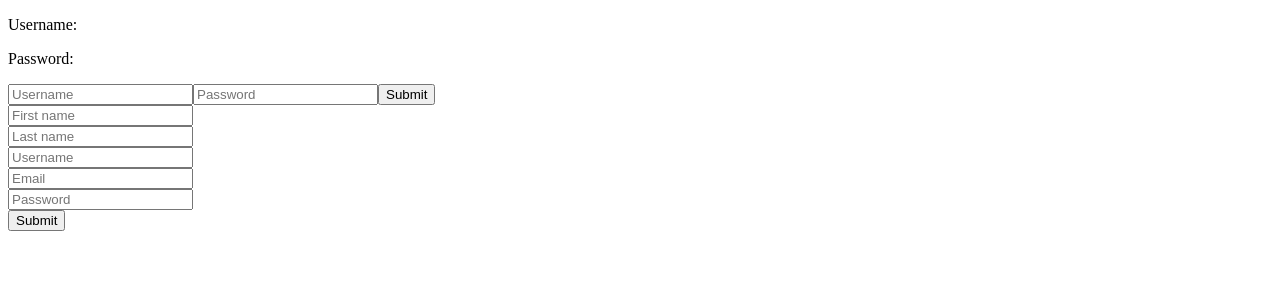
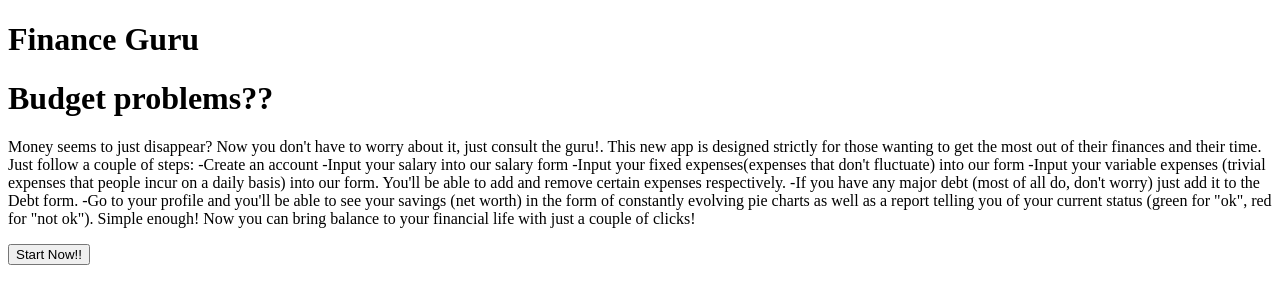
Before and after one commit to Mgncoding/final_project, a React (Create React App) app in the folder guru/: page / in a window 1280 px wide. Shown: the top 304 px of the page. Built offline with nearby package versions, Linux system fonts and the light colour scheme.

Commit message:
home page working , my dudesgit add -A

```diff
--- a/guru/package.json
+++ b/guru/package.json
@@ -8,11 +8,11 @@
     "express": "^4.17.1",
     "mongoose": "^5.6.8",
     "react": "^16.8.6",
-<<<<<<< HEAD
+
     "react-bootstrap": "^1.0.0-beta.10",
-=======
+
     "react-datepicker": "^2.8.0",
->>>>>>> 5b2e046035835342fc1a747aa7fa809dbcfcdac0
+
     "react-dom": "^16.8.6",
     "react-scripts": "3.0.1"
   },
--- a/guru/src/App.js
+++ b/guru/src/App.js
@@ -1,13 +1,15 @@
 import React from 'react';
 import './App.css';
-import Form from "./components/create.account";
-import Account from "./components/account";
+// import Form from "./components/create.account";
+// import Account from "./components/account";
+import HomePage from "./components/home";
 
 function App() {
   return (
     <div className="App">
-      < Form/>
-      < Account/>
+      {/* < Form/>
+      < Account/> */}
+      <HomePage/>
     </div>
   );
 }
--- a/guru/src/components/button/button.js
+++ b/guru/src/components/button/button.js
@@ -1,17 +1,17 @@
 import React, { Component } from "react";
-import { Link } from "react-router-dom"
+// import { Link } from "react-router-dom"
 
 
 export default class Button extends Component {
-    constructor(props) {
-        super(props)
-        this.onSubmit = this.onSubmit.bind(this);
-    }
+    // constructor(props) {
+    //     super(props)
+    //     this.onSubmit = this.onSubmit.bind(this);
+    // }
 
     render() {
         return (
             <div>
-                <button type="submit" onClick={props.handleFormSubmit} className="btn btn-success">
+                <button type="submit" onClick={ (e) =>{e.preventDefault(); this.clicked();}} className="btn btn-success">
                     Start Now!!
                 </button>
             </div>
--- a/guru/src/components/home.js
+++ b/guru/src/components/home.js
@@ -1,8 +1,7 @@
 import React, { Component } from "react";
-import { Link } from "react-router-dom"
+// import { Link } from "react-router-dom"
 import Button from "./button/button";
 import Navbar from "./navbar/navbar.component";
-
 
 export default class HomePage extends Component {
 
@@ -24,12 +23,11 @@ export default class HomePage extends Component {
     render() {
         return (
             <div>
-                <Navbar/>
+                {/* <Navbar/> */}
                 <div>
                     <h1 className="text-center">Finance Guru</h1>
                     <h3 className="text-center">
                     </h3>
-                    <Card handleBtnClick={this.handleBtnClick} />
                     <h1 className="text-center">
                         Budget problems??
                     </h1>
--- a/guru/src/components/navbar/navbar.component.js
+++ b/guru/src/components/navbar/navbar.component.js
@@ -1,25 +1,25 @@
-import React, { Component } from "react";
-import { Link } from "react-router-dom"
+// import React, { Component } from "react";
+// // import { Link } from "react-router-dom"
 
-export default class Navbar extends Component {
-    render() {
-        return (
-            <nav className="navbar navbar-dark bg-dark navbar-extend-lg">
-                <Link to="/" className="navbar-brand">Finance Guru</Link>
-                <div className="collapse navbar-collapse">
-                    <ul className="navbar-nav mr-auto">
-                        <li className="navbar-item">
-                            <Link to="/" className="nav-link">Examples</Link>
-                        </li>
-                        <li className="navbar-item">
-                            <Link to="/create" className="nav-link">Log In</Link>
-                        </li>
-                        <li className="navbar-item">
-                            <Link to="/user" className="nav-link"></Link>
-                        </li>
-                    </ul>
-                </div>
-            </nav>
-        )
-    }
-}
+// export default class Navbar extends Component {
+//     render() {
+//         return (
+//             <nav className="navbar navbar-dark bg-dark navbar-extend-lg">
+//                 {/* <Link to="/" className="navbar-brand">Finance Guru</Link> */}
+//                 <div className="collapse navbar-collapse">
+//                     <ul className="navbar-nav mr-auto">
+//                         <li className="navbar-item">
+//                             {/* <Link to="/" className="nav-link">Examples</Link> */}
+//                         </li>
+//                         <li className="navbar-item">
+//                             {/* <Link to="/create" className="nav-link">Log In</Link> */}
+//                         </li>
+//                         <li className="navbar-item">
+//                             {/* <Link to="/user" className="nav-link"></Link> */}
+//                         </li>
+//                     </ul>
+//                 </div>
+//             </nav>
+//         )
+//     }
+// }
```
Also changed, not shown: 1 other file (tests, documents, lock files or other folders).
